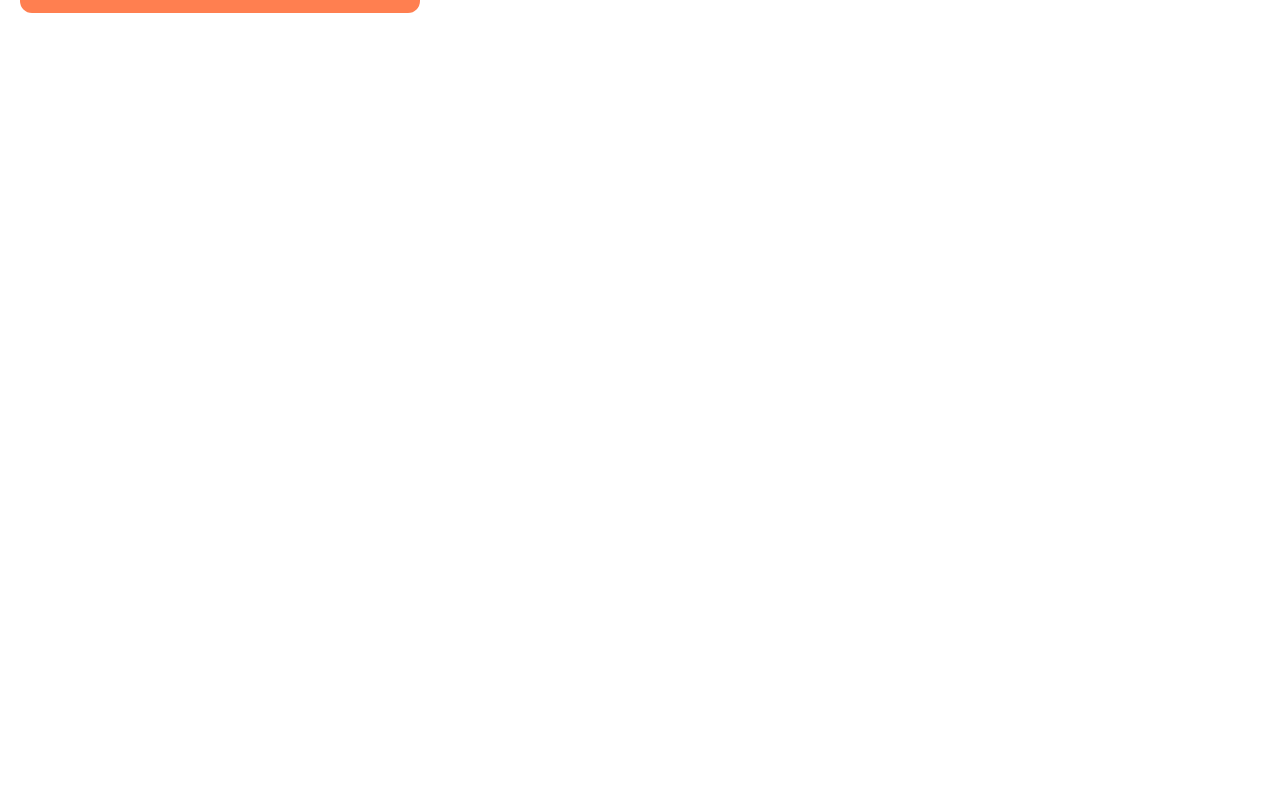
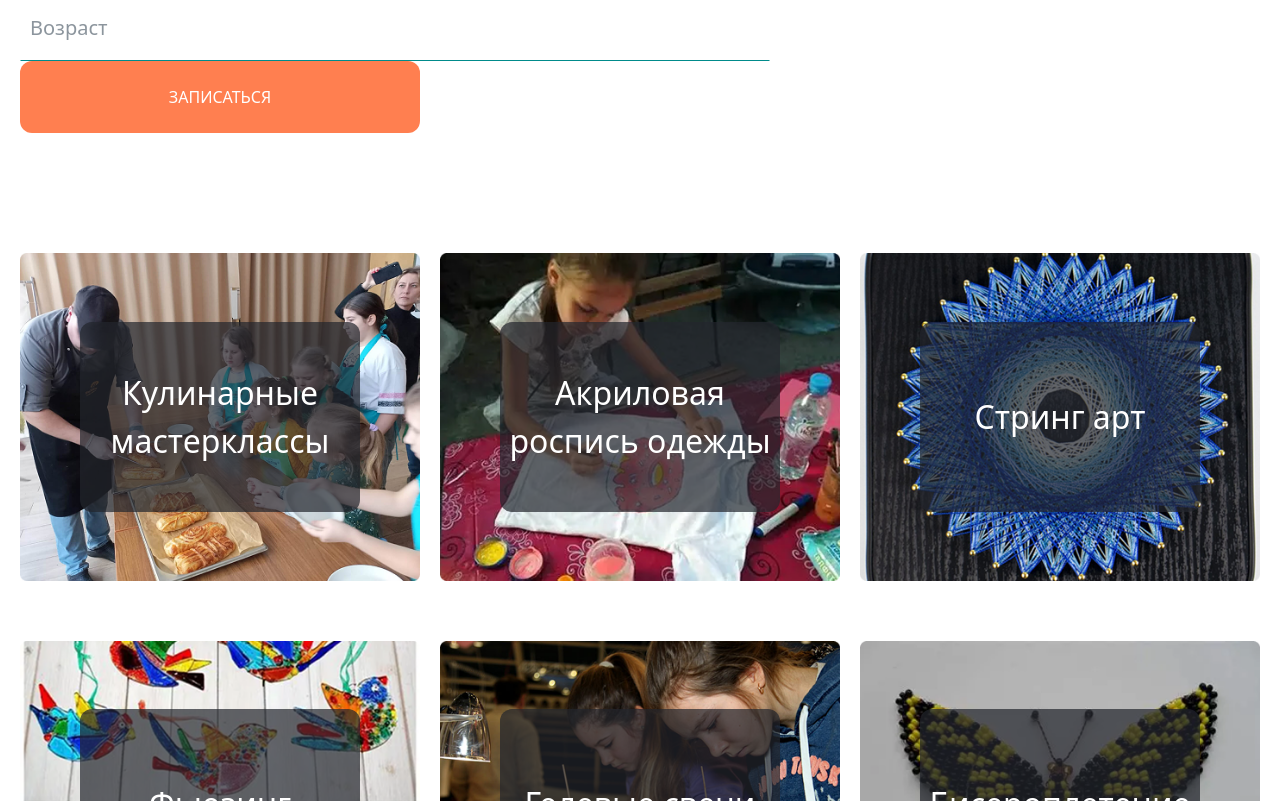
Before and after one commit to BlackDarkes/Nikolsky-DK, a Next.js app: page / in a window 1280 px wide. Shown: the part 899-1700 px from the top of the page. Before the commit the page ends 912 px from the top, so only its background shows below. Built offline with nearby package versions, Linux system fonts and the light colour scheme; a web font is replaced by a local one.

Commit message:
Сделан блок MasterClasses

```diff
--- a/src/app/page.tsx
+++ b/src/app/page.tsx
@@ -1,6 +1,7 @@
 import { FormRegister } from "@/components/form-register";
 import { Header } from "@/components/header";
 import { Hero } from "@/components/hero";
+import { MasterClasses } from "@/components/master-classes";
 
 export default function Home() {
   return (
@@ -9,6 +10,7 @@ export default function Home() {
       <main>
         <Hero />
         <FormRegister />
+        <MasterClasses />
       </main>
     </>
   );
--- a/src/components/hero/Hero.tsx
+++ b/src/components/hero/Hero.tsx
@@ -4,7 +4,7 @@ import { MUGS_ITEMS } from "@/constants/mugs-items";
 
 export const Hero = () => {
   return (
-    <section id="mugs" className="pt-[clamp(65px,12vw,120px)]">
+    <section id="mugs" className="py-[clamp(65px,12vw,120px)]">
       <Container>
         <HeroList mugsItems={MUGS_ITEMS}/>
       </Container>
--- /dev/null
+++ b/src/components/master-classes/MasterClasses.tsx
@@ -0,0 +1,13 @@
+import { Container } from "@/shared/ui";
+import { MasterClassesList } from "./ui/MasterClassesList";
+import { MASTER_CLASSES_ITEMS } from "@/constants/master-classes-items";
+
+export const MasterClasses = () => {
+  return (
+    <section className="py-[clamp(65px,12vw,120px)]">
+      <Container>
+        <MasterClassesList massterClasses={MASTER_CLASSES_ITEMS} />
+      </Container>
+    </section>
+  );
+}
--- /dev/null
+++ b/src/components/master-classes/index.ts
@@ -0,0 +1 @@
+export { MasterClasses } from "./MasterClasses";
--- /dev/null
+++ b/src/components/master-classes/ui/MasterClassesList.tsx
@@ -0,0 +1,16 @@
+import { IMasterClassesItem } from "@/constants/master-classes-items";
+import { MasterClassesListItem } from "./MasterClassesListItem";
+
+interface IMasterClassesListProps {
+  massterClasses: IMasterClassesItem[];
+}
+
+export const MasterClassesList = ({ massterClasses }: IMasterClassesListProps) => {
+  return (
+    <ul className="grid grid-cols-3 justify-items-center w-full gap-x-5 gap-y-15 max-lg:grid-cols-2 max-md:grid-cols-1">
+      { massterClasses.map((item) => (
+        <MasterClassesListItem key={item.id} masterClass={item} />
+      )) }
+    </ul>
+  );
+}
--- /dev/null
+++ b/src/components/master-classes/ui/MasterClassesListItem.tsx
@@ -0,0 +1,28 @@
+import { IMasterClassesItem } from "@/constants/master-classes-items";
+import Image from "next/image";
+import Link from "next/link";
+
+interface IMasterClassesListItemProps {
+  masterClass: IMasterClassesItem;
+}
+
+export const MasterClassesListItem = ({
+  masterClass,
+}: IMasterClassesListItemProps) => {
+  return (
+    <li className="relative">
+      <Link href={"#"}>
+        <Image
+          src={masterClass.masterClass}
+          alt={masterClass.name}
+          width={460}
+          height={380}
+        />
+
+        <div className="absolute top-[50%] left-[50%] flex items-center justify-center translate-[-50%] text-(--primary-color) text-[clamp(24px,4vw,32px)] bg-(--master-classes-bg) w-[clamp(230px,30vw,280px)] h-[clamp(150px,25vw,190px)] rounded-xl text-center">
+          <p>{masterClass.name}</p>
+        </div>
+      </Link>
+    </li>
+  );
+};
```
